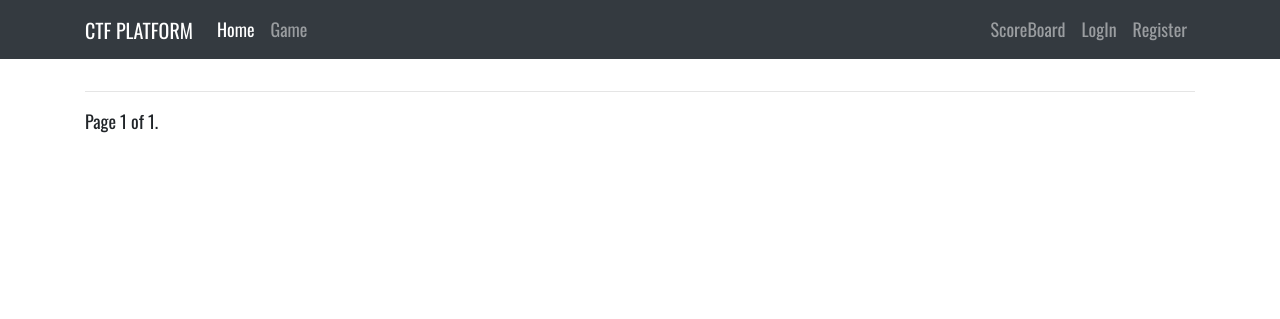
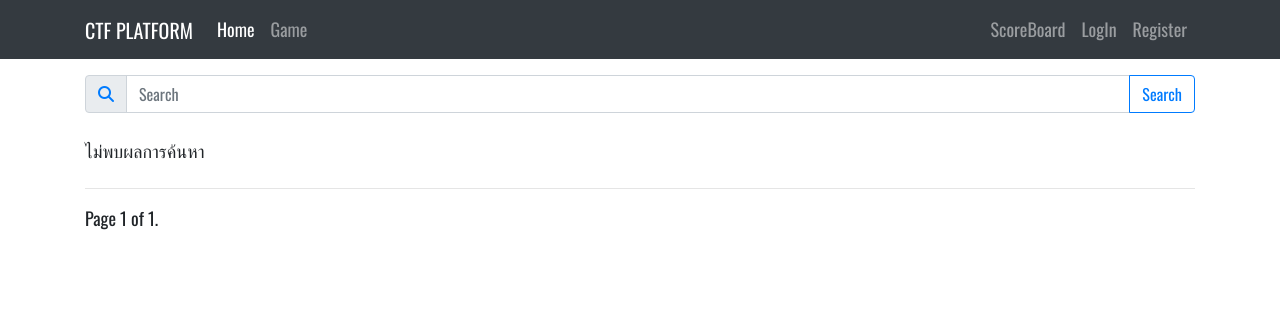
Before and after one commit to NirushaaaR/CTF-platform-final-project, a Django app: page / in a window 1280 px wide. Shown: the top 319 px of the page. Run offline with Django 3.2, Linux system fonts and the light colour scheme; data that the repository does not hold is empty; parts of the project's set-up code (start-up, migrations or seed data) failed here and were passed over; some libraries are stand-ins or nearby versions.

Commit message:
add search bar

```diff
--- a/src/core/views/room.py
+++ b/src/core/views/room.py
@@ -5,6 +5,7 @@ from django.http.response import JsonResponse
 from django.shortcuts import get_object_or_404, render, redirect
 from django.views.decorators.http import require_POST
 from django.contrib.auth.decorators import login_required
+from django.db.models import Q
 
 from core.models import Room, Task
 from core.utils import already_participate
@@ -12,12 +13,18 @@ from core.utils import already_participate
 
 def index(request):
     """ The Fist page. Will Get Rooms and shows a paginated result """
-    rooms = Room.objects.filter(is_active=True).order_by("-updated_at")
+    search = request.GET.get("search")
+    rooms = Room.objects.filter(is_active=True).order_by("difficulty")
+    if search:
+        rooms = rooms.filter(
+            Q(title__icontains=search)
+            | Q(preview__icontains=search)
+            | Q(description__icontains=search)
+        )
+
     pgination = Paginator(rooms, 6)
     current_page = request.GET.get("page", 1)
-    context = {
-        "rooms": pgination.get_page(current_page),
-    }
+    context = {"rooms": pgination.get_page(current_page), "search": search}
 
     if request.user.is_authenticated:
         participated_room = rooms.filter(participants=request.user).values_list(
@@ -30,7 +37,9 @@ def index(request):
 
 @login_required
 def room(request, pk):
-    room = get_object_or_404(Room.objects.select_related("docker").prefetch_related("tasks__hints"), pk=pk)
+    room = get_object_or_404(
+        Room.objects.select_related("docker").prefetch_related("tasks__hints"), pk=pk
+    )
     tasks = room.tasks.all()
 
     context = {
--- a/src/templates/core/index.html
+++ b/src/templates/core/index.html
@@ -1,10 +1,24 @@
 {% extends 'base.html' %} {% load custom_filters %} {% load humanize %}
 {% block content %}
 <div class="container mb-3">
+  <!-- search bar -->
+  <form>
+    <div class="input-group md-form form-sm form-1 pl-0">
+      <div class="input-group-prepend">
+        <span class="input-group-text lighten-3"><i class="fas fa-search text-primary" aria-hidden="true"></i></span>
+      </div>
+      <input class="form-control my-0 py-1" type="text" placeholder="Search" aria-label="Search" name="search"
+        {% if search %}value="{{search}}"{% endif %}>
+      <div class="input-group-append">
+        <button class="btn btn-outline-primary" type="button">Search</button>
+      </div>
+    </div>
+  </form>
+  {% if rooms %}
   <div class="row">
     {% for room in rooms %}
     <div class="col-6">
-      <div class="card text-left m-3 bg-light {% if room.id in user_participated %}
+      <div class="card text-left my-3 bg-light {% if room.id in user_participated %}
     {% if user_participated|get_dict_value:room.id %}
     border-success
     {% else %}
@@ -15,7 +29,7 @@
           <h5>{{room.title}}</h5>
         </div>
         <div class="card-body">
-          <h6 class="card-subtitle mb-2 text-secondary">อัพเดตล่าสุด {{room.updated_at|naturaltime}}</h6>
+          <h6 class="card-subtitle mb-2 text-secondary">{{room.created_at|naturaltime}}</h6>
           <p class="card-text">{{room.preview}}</p>
           <div class="d-flex align-items-center">
             <a href="{{room.get_absolute_url}}" class="card-link btn btn-dark mr-auto">Enter</a>
@@ -36,6 +50,9 @@
     </div>
     {% endfor %}
   </div>
+  {% else %}
+  <p class="my-4">ไม่พบผลการค้นหา</p>
+  {% endif %}
   <hr>
   <div class="pagination">
     <span class="step-links">
```
Also changed, not shown: src/templates/core/room.html (+6 -4 lines). Lines whose indentation alone changed are shown as unchanged.
